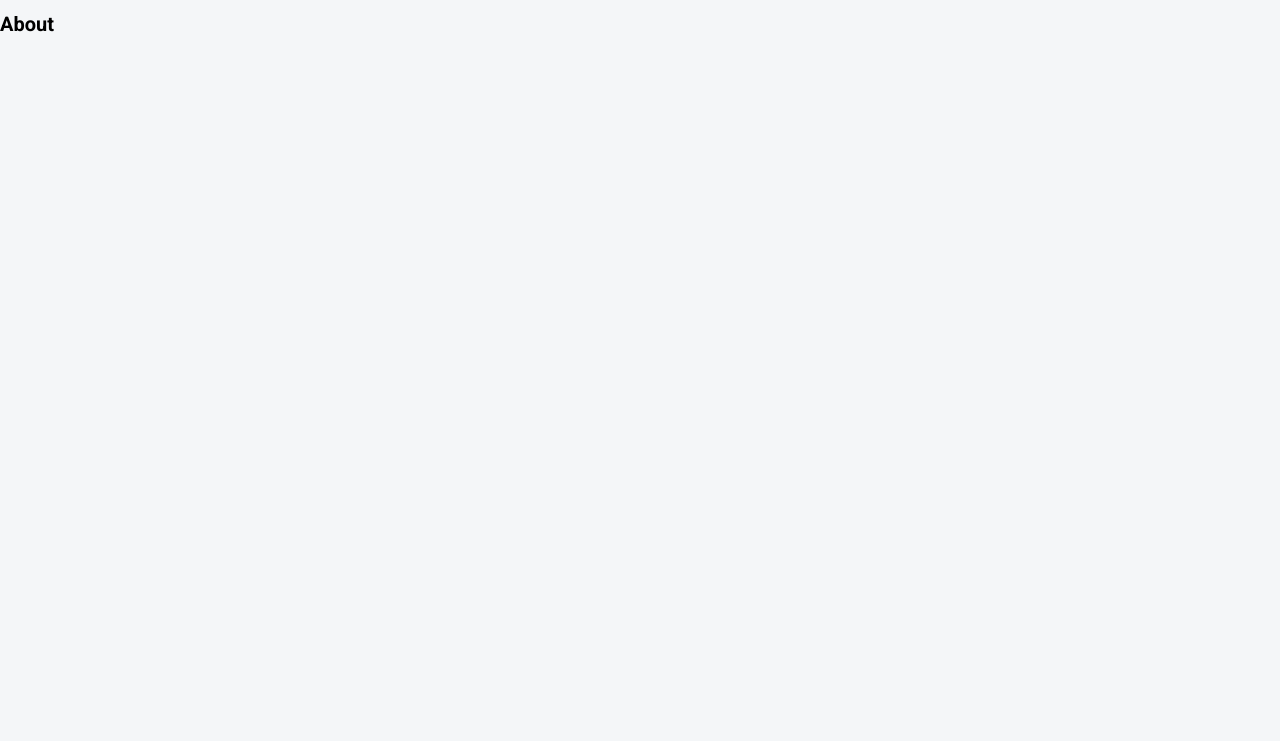
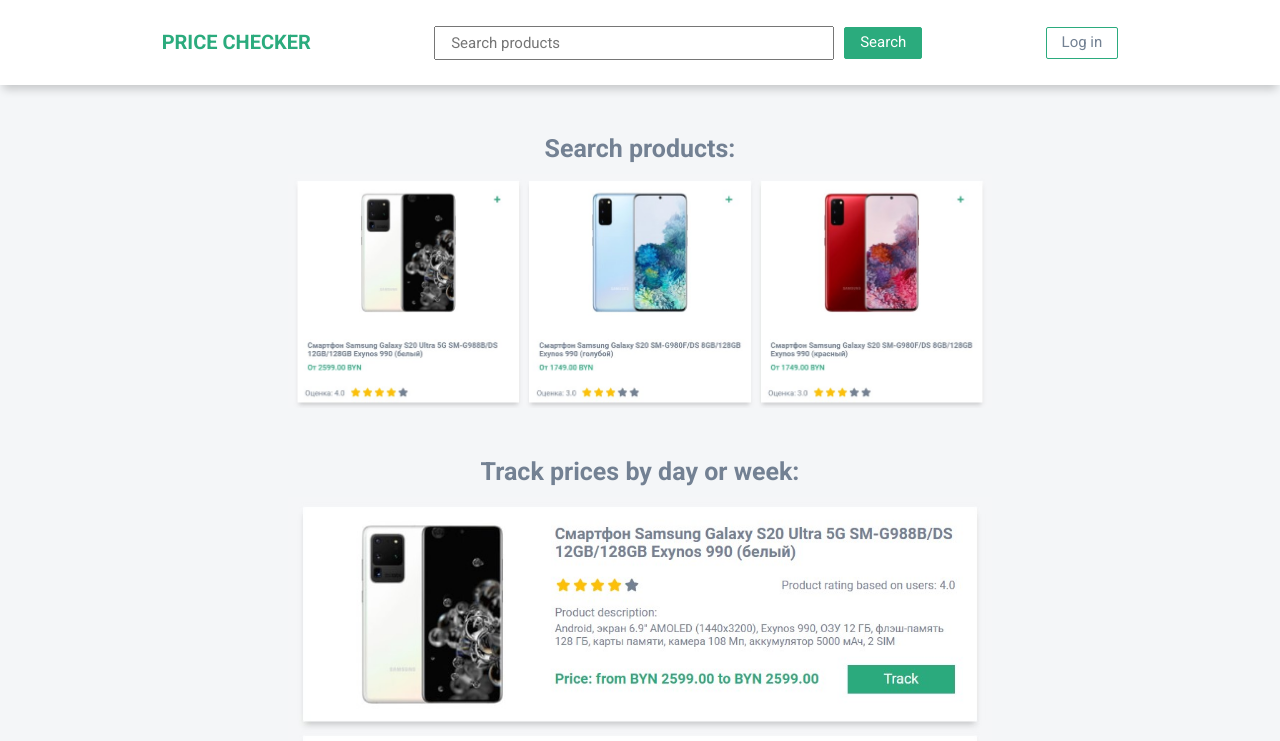
Before and after one commit to Loktysh/price-checker-front, a React (Create React App) app: page /about in a window 1280 px wide. Shown: the top 741 px of the page. Built offline with nearby package versions, Linux system fonts and the light colour scheme.

Commit message:
refactor: refactor about page

```diff
--- a/src/components/App.tsx
+++ b/src/components/App.tsx
@@ -3,7 +3,7 @@
 import { BrowserRouter as Router, Routes, Route } from 'react-router-dom';
 import { logUser } from '../store/actions';
 import { User } from './common/types';
-import { AboutPage, MainPage } from './pages';
+import { MainPage } from './pages';
 import ItemsPage from './pages/ItemsPage';
 import { LoginPage } from './pages/LoginPage';
 import ProductPage from './pages/ProductPage';
@@ -40,12 +40,12 @@
       <Routes>
         <Route path='/' element={<MainPage />}>
           <Route index element={<AppLanding />} />
+          <Route path='/about' element={<AppLanding />} />
           <Route path='/login' element={<LoginPage />} />
           <Route path='/signup' element={<SignupPage />} />
           <Route path='/settings' element={<SettingsPage />} />
         </Route>
         <Route path='/profile/:user' element={<ProfilePage />} />
-        <Route path='/about' element={<AboutPage />} />
         <Route path='/products/:query' element={<ItemsPage />} />
         <Route path='/product/:key' element={<ProductPage />} />
       </Routes>
--- a/src/components/common/AppLanding/AppLanding.tsx
+++ b/src/components/common/AppLanding/AppLanding.tsx
@@ -5,7 +5,13 @@
 
 const AppLanding = () => {
   return (
-    <LandingWrapper>
+    <LandingWrapper
+      {...scrollTo({
+        top: 0,
+        left: 0,
+        behavior: 'smooth',
+      })}
+    >
       <StyledLandingH>Search products:</StyledLandingH>
       <StyledImage src={landingImage1} alt='Phone search results' />
       <StyledLandingH>Track prices by day or week:</StyledLandingH>
--- a/src/components/pages/AboutPage.tsx
+++ /dev/null
@@ -1,7 +0,0 @@
-import React from 'react';
-
-const AboutPage = () => {
-  return <h1>About</h1>;
-};
-
-export default AboutPage;
--- a/src/components/pages/index.ts
+++ b/src/components/pages/index.ts
@@ -1,4 +1,3 @@
-import AboutPage from './AboutPage';
 import MainPage from './MainPage';
 
-export { AboutPage, MainPage };
+export { MainPage };
```
